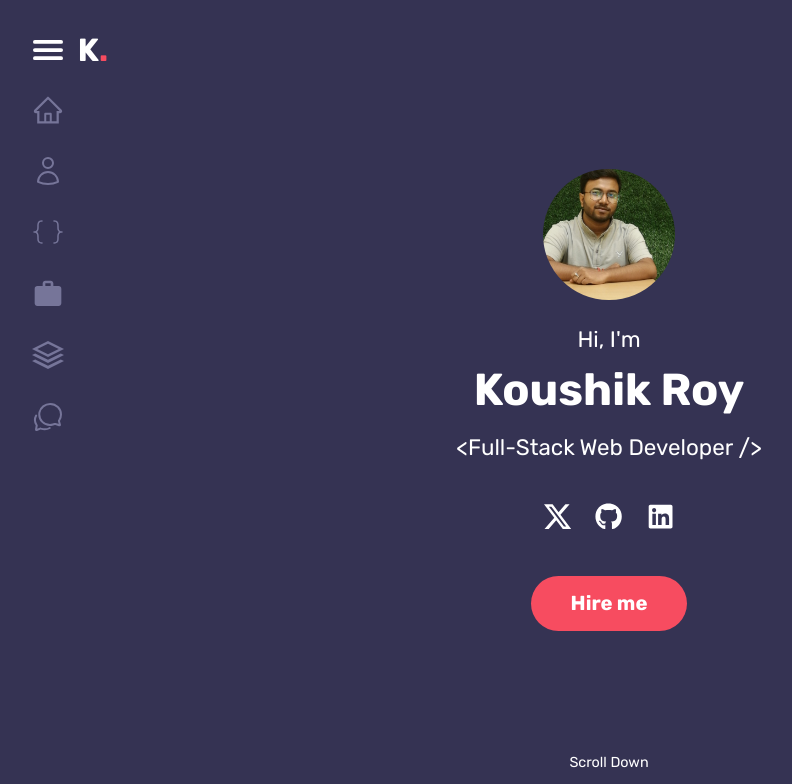
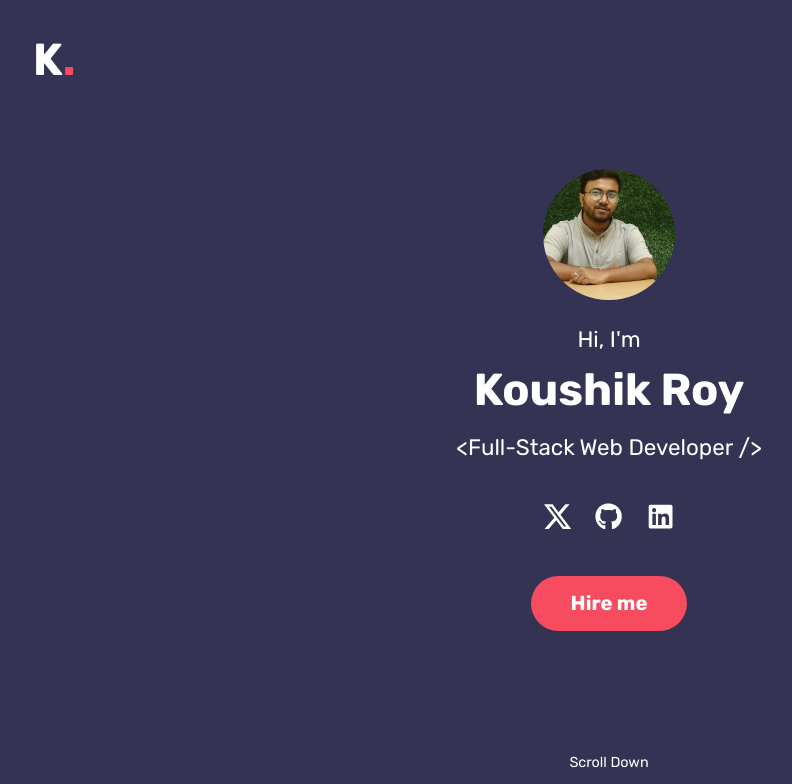
Before and after one commit to Koushik1311/portfolio, a Next.js app: page / in a window 1280 px wide. Shown: the top 784 px of the page, without its empty margins (31-823 px from the left). Built offline with nearby package versions, Linux system fonts and the light colour scheme.

Commit message:
toggle navbar

```diff
--- a/src/components/Layout/NavBar.tsx
+++ b/src/components/Layout/NavBar.tsx
@@ -1,25 +1,34 @@
+"use client";
+
 import { links } from "@/data/Link/data";
-import { IoMenu } from "react-icons/io5";
+import { useState } from "react";
 
 export default function NavBar() {
+  const [showLinks, setShowLinks] = useState(false);
+  const toggleLinks = () => {
+    setShowLinks(!showLinks);
+  };
+
   return (
-    <div className="absolute lg:fixed z-30 xl:ml-[3rem] xl:mt-[1.3rem]">
+    <div className="fixed z-30 xl:ml-[3rem] xl:mt-[1.3rem]">
       <div className="relative flex items-center mt-[0.3rem] ml-[0.7rem]">
-        <button className="mr-[0.6rem]">
-          <IoMenu className="text-white text-[2.5rem]" />
+        <button className="ml-[0.3rem]" onClick={toggleLinks}>
+          <p className="text-white text-[2rem] lg:text-[2.8rem] font-bold">
+            K<span className="text-[#F74C60]">.</span>
+          </p>
         </button>
-        <ul className="absolute flex flex-col top-[4.25rem] left-[0.25rem]">
+
+        {showLinks && (
+          <ul className="absolute flex flex-col top-[5rem] left-[0.25rem]">
             {links.map((link, index) => (
               <li key={index} className="mb-[1.4rem]">
                 <button>
-                <link.icon className="text-[#767599] text-[2rem] hover:text-[#D6B159] transition delay-75 duration-500 ease-in-out" />
+                  <link.icon className="text-[#767599] text-[1.5rem] lgtext-[2rem] hover:text-[#D6B159] transition delay-75 duration-500 ease-in-out" />
                 </button>
               </li>
             ))}
           </ul>
-        <p className="text-white text-[2rem] font-bold">
-          K<span className="text-[#F74C60]">.</span>
-        </p>
+        )}
       </div>
     </div>
   );
```
Lines whose indentation alone changed are shown as unchanged.
